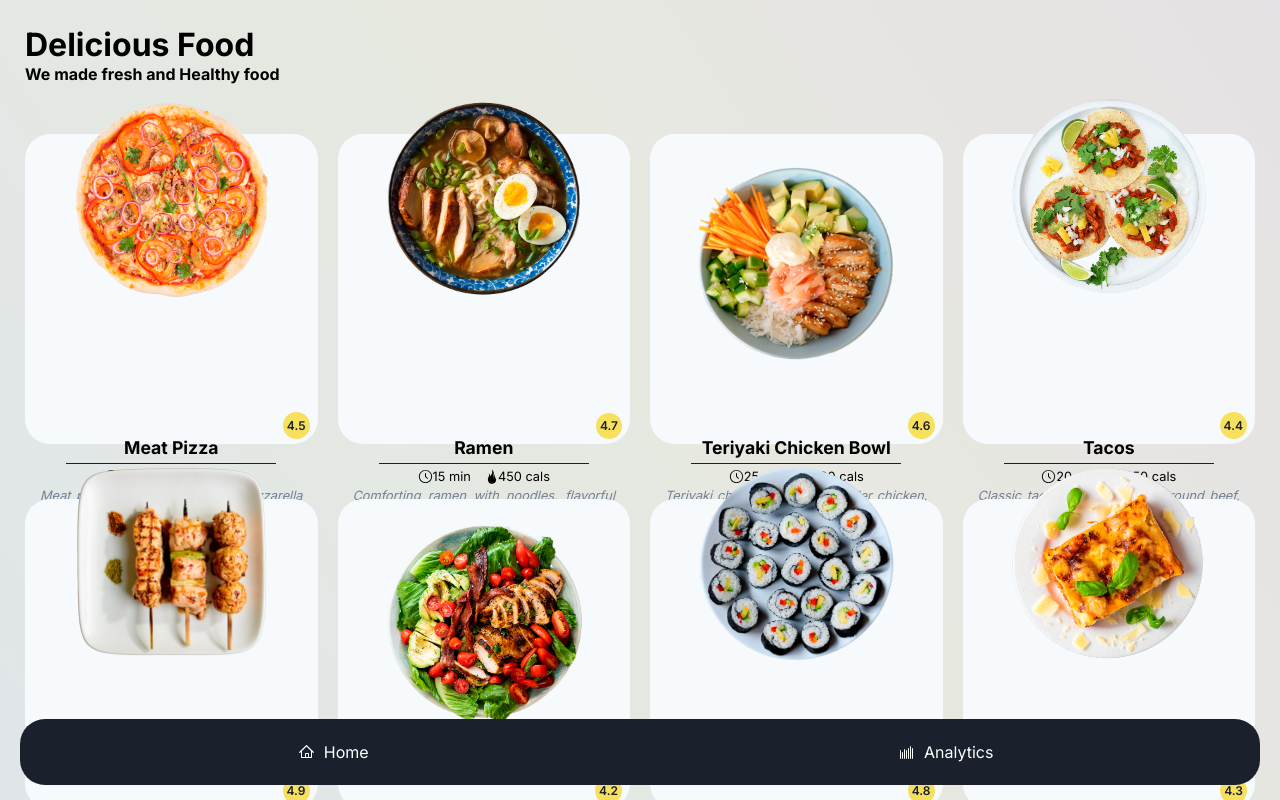
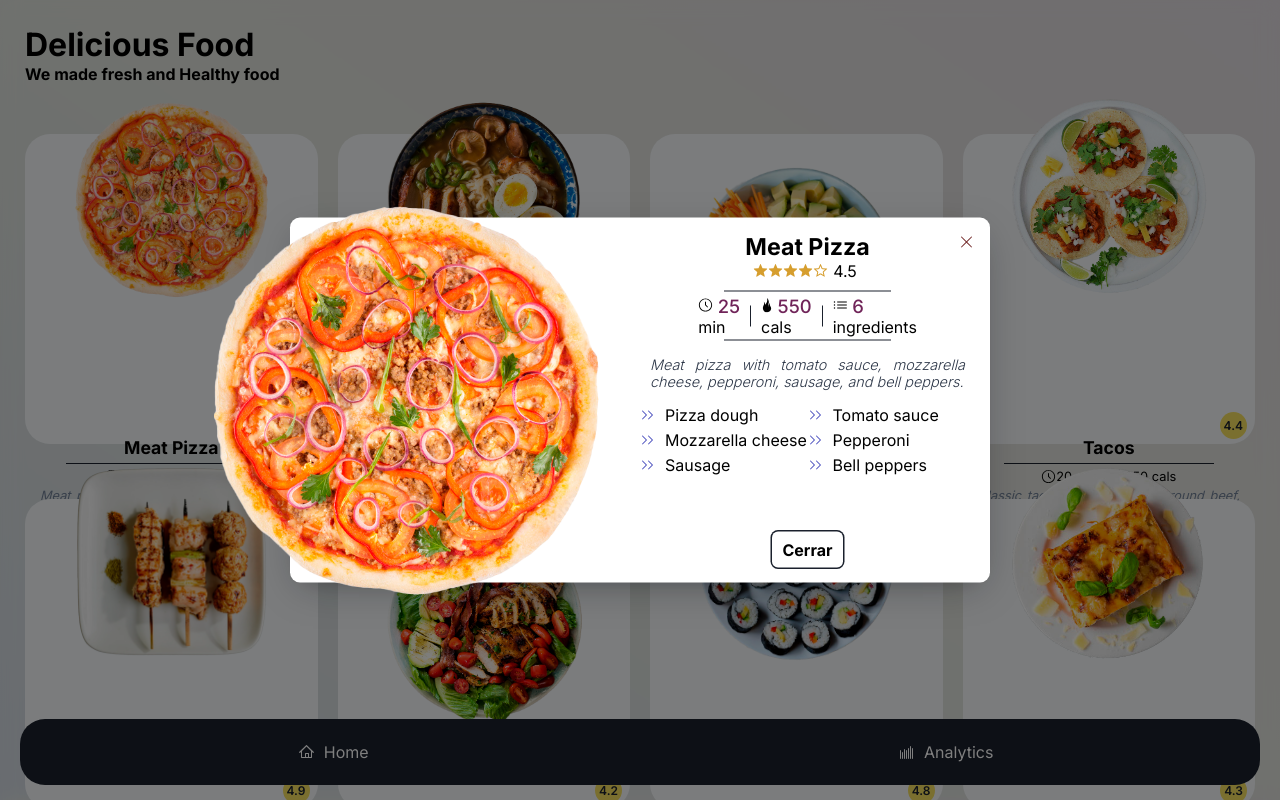
Before and after one commit to alejandrogonzalz/food-review-project, a React (Vite) app: page / in a window 1280 px wide. Both pictures are taken after a click on the element 171 px from the left and 289 px from the top of the page. Shown: the top 800 px of the page. Built offline with nearby package versions, Linux system fonts and the light colour scheme.

Commit message:
dialog done

```diff
--- a/package.json
+++ b/package.json
@@ -13,6 +13,7 @@
     "@radix-ui/react-dialog": "^1.0.5",
     "@radix-ui/react-icons": "^1.3.0",
     "@radix-ui/react-separator": "^1.0.3",
+    "clsx": "^2.0.0",
     "react": "^18.2.0",
     "react-dom": "^18.2.0",
     "react-router-dom": "^6.19.0",
--- a/src/dummyData.tsx
+++ b/src/dummyData.tsx
@@ -163,7 +163,7 @@ export const foodArr = [
       "Lemon wedges",
     ],
     calories: 500,
-    dinerScore: 4.4,
+    dinerScore: 3.4,
     image: FISH_AND_CHIPS,
     description:
       "Classic fish and chips with crispy battered white fish fillets, golden fries, and a side of lemon wedges.",
--- a/src/food/dashboard.tsx
+++ b/src/food/dashboard.tsx
@@ -2,7 +2,7 @@ import classes from "./dashboard.module.scss";
 import * as Separator from "@radix-ui/react-separator";
 import FLAME from "./svg/flame.svg";
 
-import { useEffect, useState, MouseEvent } from "react";
+import { useState, MouseEvent } from "react";
 import { foodArr } from "../dummyData";
 import { ClockIcon } from "@radix-ui/react-icons";
 import { useScreenWidth } from "../app/AppContext";
@@ -18,7 +18,7 @@ interface FoodState extends CommonFoodProperties {
   cookingTime: number;
   description: string;
   dinerScore: number;
-  ingredients: string;
+  ingredients: string[];
 }
 
 interface CardProps extends CommonFoodProperties {
@@ -38,25 +38,28 @@ export const Dashboard = () => {
     calories: 0,
     description: "",
     dinerScore: 0,
-    ingredients: "",
+    ingredients: [],
   };
   const [state, setState] = useState<FoodState>(initialState);
+  const [open, setOpen] = useState<boolean>(false);
 
   const selectDialog = (id: number) => {
     const obj = foodArr[id];
     const nextState: FoodState = { ...initialState };
-
     for (const key in obj) {
       if (Object.hasOwn(obj, key)) {
-        nextState[key as keyof FoodState] = obj[key as keyof FoodState];
+        const value = obj[key];
+        nextState[key] = value;
       }
     }
     setState(nextState);
+    setOpen(true);
   };
 
-  useEffect(() => {
-    console.log(state);
-  }, [state]);
+  // useEffect(() => {
+  //   console.log(state);
+  //   console.log(open);
+  // }, [state, open]);
 
   return (
     <>
@@ -90,6 +93,9 @@ export const Dashboard = () => {
         calories={state.calories}
         description={state.description}
         dinerScore={state.dinerScore}
+        ingredients={state.ingredients}
+        open={open}
+        onOpenChange={setOpen}
       />
     </>
   );
--- a/src/food/dialog.module.scss
+++ b/src/food/dialog.module.scss
@@ -1,2 +1,294 @@
 @use "../sass/colors" as *;
 @use "../sass/breakpoints" as *;
+
+.dialog_overlay {
+  background: rgba(0 0 0 / 0.5);
+  position: fixed;
+  top: 0;
+  left: 0;
+  right: 0;
+  bottom: 0;
+  display: grid;
+  place-items: center;
+  overflow-y: scroll;
+  z-index: 10000000;
+}
+
+.dialog_content {
+  position: relative;
+  background-color: white;
+  border-radius: 10px;
+  box-shadow: hsl(206 22% 7% / 35%) 0px 10px 38px -10px,
+    hsl(206 22% 7% / 20%) 0px 10px 20px -15px;
+  position: fixed;
+  top: 50%;
+  left: 50%;
+  transform: translate(-50%, -50%);
+  z-index: 100000000;
+
+  &[data-state="open"] {
+    animation: fadeIn 150ms ease-in;
+  }
+
+  &[data-state="closed"] {
+    animation: fadeOut 150ms ease-out;
+  }
+
+  &:hover {
+    outline: none;
+  }
+
+  width: 280px;
+  height: calc(100vh - 90px);
+
+  display: flex;
+  flex-direction: column;
+  justify-content: center;
+
+  padding: 15px;
+}
+
+@keyframes fadeIn {
+  from {
+    opacity: 0;
+  }
+  to {
+    opacity: 1;
+  }
+}
+
+@keyframes fadeOut {
+  from {
+    opacity: 1;
+  }
+  to {
+    opacity: 0;
+    transform: translateY(10);
+  }
+}
+
+.dialog_close_button {
+  all: unset;
+  border-radius: 50px;
+  aspect-ratio: 1/1;
+  height: 28px;
+  display: grid;
+  align-content: center !important;
+  color: $red-900;
+  position: absolute;
+  top: 10px;
+  right: 10px;
+  span {
+    border-radius: 50%;
+    aspect-ratio: 1/1;
+    display: grid;
+    place-content: center;
+    svg {
+      font-size: 10px;
+      align-self: center;
+    }
+  }
+
+  &:hover {
+    background-color: $red-200;
+    cursor: pointer;
+  }
+  &:focus {
+    box-shadow: 0 0 0 2px $red-800;
+  }
+}
+
+.img_content {
+  aspect-ratio: 1/1;
+  position: relative;
+  display: grid;
+  flex: 1;
+
+  img {
+    width: 325px;
+    position: absolute;
+    top: 0;
+    right: -50%;
+    left: 50%;
+    transform: translateX(-50%);
+  }
+}
+
+.card_content {
+  flex: 1;
+  display: flex;
+  flex-direction: column;
+  align-items: center;
+}
+
+.title {
+  width: 100%;
+  display: flex;
+  flex-direction: column;
+  align-items: center;
+  h3 {
+    font-size: 1.45rem;
+    text-align: center;
+    white-space: nowrap;
+  }
+  .score {
+    display: flex;
+    align-items: center;
+    color: $yellow-600;
+    span {
+      margin: 0 5px;
+      color: black;
+    }
+  }
+  margin-bottom: 10px;
+}
+
+.separator {
+  width: 100%;
+  height: 1px;
+  background-color: $gray-900;
+}
+
+.svg_content {
+  width: 100%;
+  display: flex;
+  flex-direction: row;
+  justify-content: center;
+  gap: 10px;
+  margin: 3px 0;
+}
+
+.separator_vertical {
+  width: 1px;
+  height: 50%;
+  align-self: center;
+  background-color: $gray-900;
+}
+
+.svg_container {
+  span {
+    font-size: 1.15rem;
+    font-weight: 500;
+    color: $pink-900;
+  }
+}
+
+.description {
+  font-size: 0.9rem;
+  font-style: italic;
+  color: $gray-800;
+  font-weight: 300;
+  text-align: justify;
+  padding: 15px 10px;
+}
+
+.ingredients {
+  margin: 0;
+  padding: 0;
+  width: 100%;
+  display: grid;
+  row-gap: 5px;
+  list-style: none;
+  margin-bottom: 10px;
+  li {
+    display: flex;
+    align-items: center;
+    gap: 10px;
+    font-size: 1rem;
+    font-weight: 400;
+    svg {
+      color: $indigo-700;
+      min-width: 15px;
+    }
+  }
+}
+
+.five_ingredients {
+  grid-template-columns: repeat(2, 1fr);
+}
+
+.close_button {
+  all: unset;
+  justify-self: flex-end;
+  margin-top: auto;
+  padding: 8px 10px;
+  border-radius: 6px;
+  font-weight: 700;
+  box-shadow: 0 0 0 1.5px $gray-900;
+  transition: transform 200ms ease-in-out;
+
+  &:hover,
+  &:active {
+    cursor: pointer;
+    transform: scale(1.075);
+  }
+}
+
+/// ***************************
+/// BREAKPOINTS
+/// ***************************
+
+// for samsung galaxy s8+
+@media screen and (max-width: 300px) {
+  .img_content img {
+    width: 260px;
+    top: -50px;
+  }
+}
+
+@media screen and (min-width: 425px) {
+  .dialog_content {
+    width: 325px;
+    height: calc(100vh - 85px);
+  }
+  .img_content img {
+    width: 358px;
+  }
+}
+
+// for iphones when horizontal mode
+// @media screen and (min-width: 800px) and (min-height: 375px) {
+//   .dialog_content {
+//     flex-direction: row;
+//     height: 90vh;
+//     width: 90vw;
+//   }
+//   .img_content img {
+//     all: unset;
+//     width: 300px;
+//     position: absolute;
+//     top: 50%;
+//     transform: translateY(-50%);
+//     left: -50px;
+//   }
+// }
+
+@media screen and (min-width: $breakpoint-tablet) {
+  .dialog_content {
+    width: 650px;
+    height: calc(100vh - 90px);
+  }
+  .img_content img {
+    width: calc(50px + 40vh);
+    top: -65px;
+  }
+  .separator {
+    width: 50%;
+  }
+}
+
+@media screen and (min-width: $breakpoint-desktop) {
+  .dialog_content {
+    flex-direction: row;
+    height: auto;
+    width: calc(400px + 300px);
+  }
+  .img_content img {
+    all: unset;
+    width: 400px;
+    position: absolute;
+    top: 50%;
+    transform: translateY(-50%);
+    left: -100px;
+  }
+}
--- a/src/food/dialog.tsx
+++ b/src/food/dialog.tsx
@@ -1,9 +1,18 @@
 import * as Dialog from "@radix-ui/react-dialog";
 import * as Separator from "@radix-ui/react-separator";
 import classes from "./dialog.module.scss";
+import { clsx } from "clsx";
 
+import { useState, useEffect, ReactNode } from "react";
 import FLAME from "./svg/flame.svg";
-import { ClockIcon } from "@radix-ui/react-icons";
+import {
+  ClockIcon,
+  Cross1Icon,
+  ListBulletIcon,
+  StarFilledIcon,
+  StarIcon,
+  DoubleArrowRightIcon,
+} from "@radix-ui/react-icons";
 
 type DialogProps = {
   title: string | null;
@@ -12,7 +21,10 @@ type DialogProps = {
   calories: number | null;
   description: string | null;
   dinerScore: number | null;
+  ingredients: string[] | null;
 } & Dialog.DialogProps;
+
+type StarIconType = ReactNode;
 
 export const MyDialog = ({
   title,
@@ -21,39 +33,104 @@ export const MyDialog = ({
   calories,
   description,
   dinerScore,
+  ingredients,
   open,
   onOpenChange,
 }: DialogProps) => {
+  const [starIconArr, setStarIconArr] = useState<StarIconType[]>([]);
+
+  useEffect(() => {
+    const filledStars = Math.floor(dinerScore);
+    const emptyStars = 5 - filledStars;
+    const newStarIconArr = Array.from({ length: filledStars }, (_, index) => (
+      <StarFilledIcon key={`filled-${index}`} />
+    ));
+
+    for (let i = 0; i < emptyStars; i++) {
+      if (emptyStars > 0) {
+        newStarIconArr.push(<StarIcon key={`empty-${filledStars + i}`} />);
+      }
+    }
+    setStarIconArr(newStarIconArr);
+  }, [dinerScore]);
+
   return (
     <Dialog.Root open={open} onOpenChange={onOpenChange}>
       <Dialog.Portal>
-        <Dialog.Overlay className={classes.overlay} />
-        <Dialog.Content className={classes.content}>
-          <div className={classes.card_container}>
+        <Dialog.Overlay className={classes.dialog_overlay} />
+        <Dialog.Content className={classes.dialog_content}>
           <div className={classes.img_content}>
-              <img src={image} alt="" />
+            <img src={image} alt={title} />
           </div>
 
           <div className={classes.card_content}>
+            <div className={classes.title}>
               <h3>{title}</h3>
+              <div className={classes.score}>
+                {starIconArr}
+                <span>{dinerScore}</span>
+              </div>
+            </div>
             <Separator.Root className={classes.separator} />
             <div className={classes.svg_content}>
               <div>
-                  <ClockIcon /> <span>{time} min</span>
+                <div className={classes.svg_container}>
+                  <ClockIcon /> <span>{time}</span>
                 </div>
+                <span>min</span>
+              </div>
+
+              <Separator.Root className={classes.separator_vertical} />
+
               <div>
-                  <img src={FLAME} alt="Calories" />{" "}
-                  <span>{calories} cals</span>
+                <div className={classes.svg_container}>
+                  <img src={FLAME} alt="Calories" /> <span>{calories}</span>
+                </div>
+                <span>cals</span>
+              </div>
+
+              <Separator.Root className={classes.separator_vertical} />
+
+              <div>
+                <div className={classes.svg_container}>
+                  <ListBulletIcon /> <span>{ingredients.length}</span>{" "}
+                </div>
+                <span>ingredients</span>
               </div>
             </div>
+            <Separator.Root className={classes.separator} />
 
             <p className={classes.description}>{description}</p>
 
-              <div className={classes.score}>
-                <span>{dinerScore}</span>
+            <ul
+              className={clsx(classes.ingredients, {
+                [classes.five_ingredients]: ingredients.length > 5,
+              })}
+            >
+              {ingredients.map((item, index) => (
+                <li key={index}>
+                  <DoubleArrowRightIcon />
+                  <span>{item}</span>
+                </li>
+              ))}
+            </ul>
+
+            <button
+              className={classes.close_button}
+              onClick={() => onOpenChange(false)}
+            >
+              Cerrar
+            </button>
           </div>
-            </div>
-          </div>
+
+          <button
+            className={classes.dialog_close_button}
+            onClick={() => onOpenChange(false)}
+          >
+            <span>
+              <Cross1Icon />
+            </span>
+          </button>
         </Dialog.Content>
       </Dialog.Portal>
     </Dialog.Root>
--- a/src/sass/_global.scss
+++ b/src/sass/_global.scss
@@ -21,8 +21,8 @@ body {
   width: 100%;
   font-family: $font-inter, $font-fira-code, $font-roboto;
   background: linear-gradient(
-    56deg,
-    $gray-100 0,
+    35deg,
+    $gray-200 0,
     $yellow-100 50%,
     $red-100 100%
   );
@@ -30,7 +30,9 @@ body {
 
 main {
   padding: 25px;
-  background-color: #7180962d;
+  background-color: #71809636;
+  backdrop-filter: blur(10px);
+  -webkit-backdrop-filter: blur(10px);
 }
 
 h1,
--- a/tsconfig.json
+++ b/tsconfig.json
@@ -15,11 +15,12 @@
     "jsx": "react-jsx",
 
     /* Linting */
-    "strict": true,
+    "strict": false,
     "noUnusedLocals": true,
     "noUnusedParameters": true,
     "noFallthroughCasesInSwitch": true
   },
+
   "include": ["src"],
   "references": [{ "path": "./tsconfig.node.json" }]
 }
```
Also changed, not shown: src/food/dashboard.module.scss (+8 -0 lines), 1 other file (tests, documents, lock files or other folders). Lines whose indentation alone changed are shown as unchanged.
